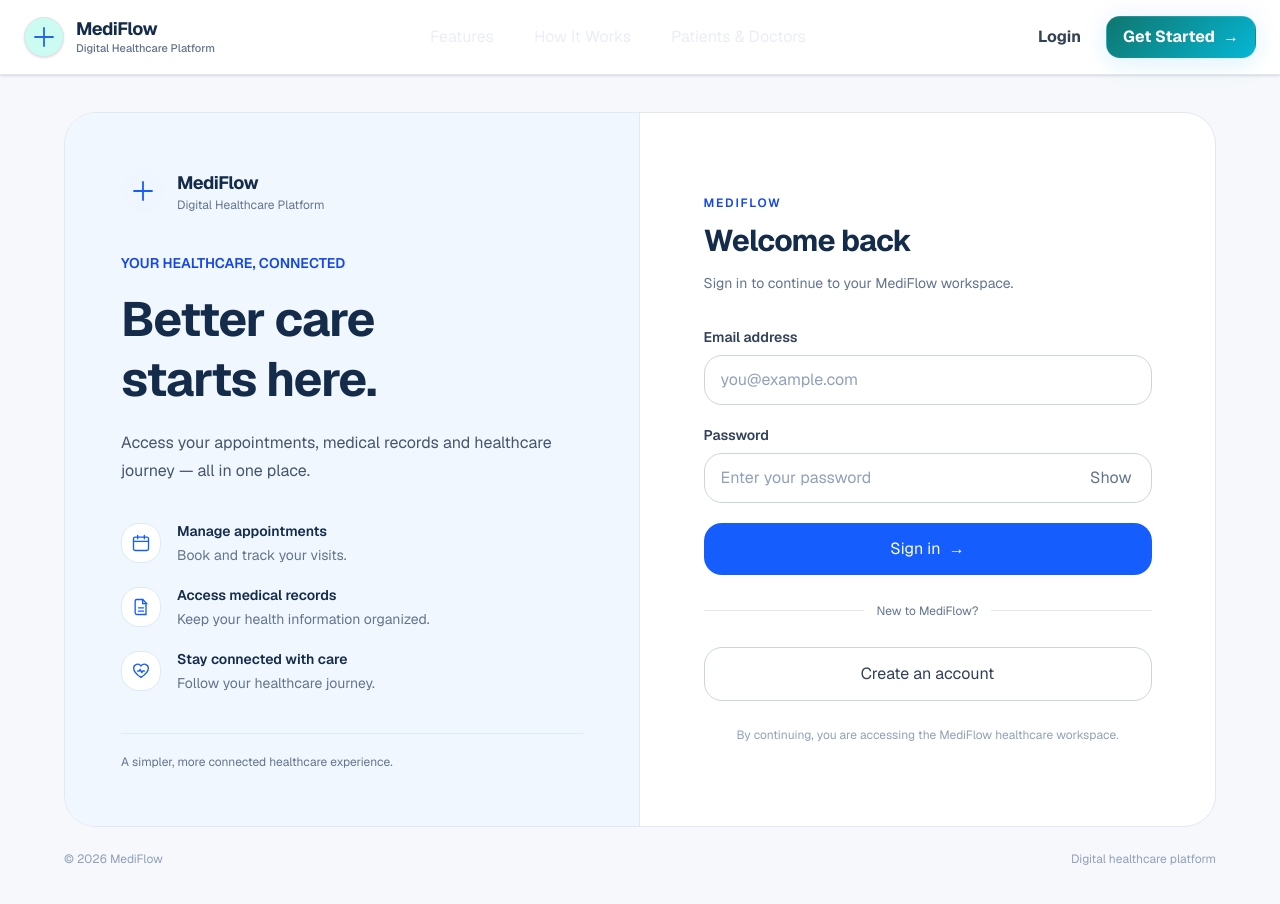
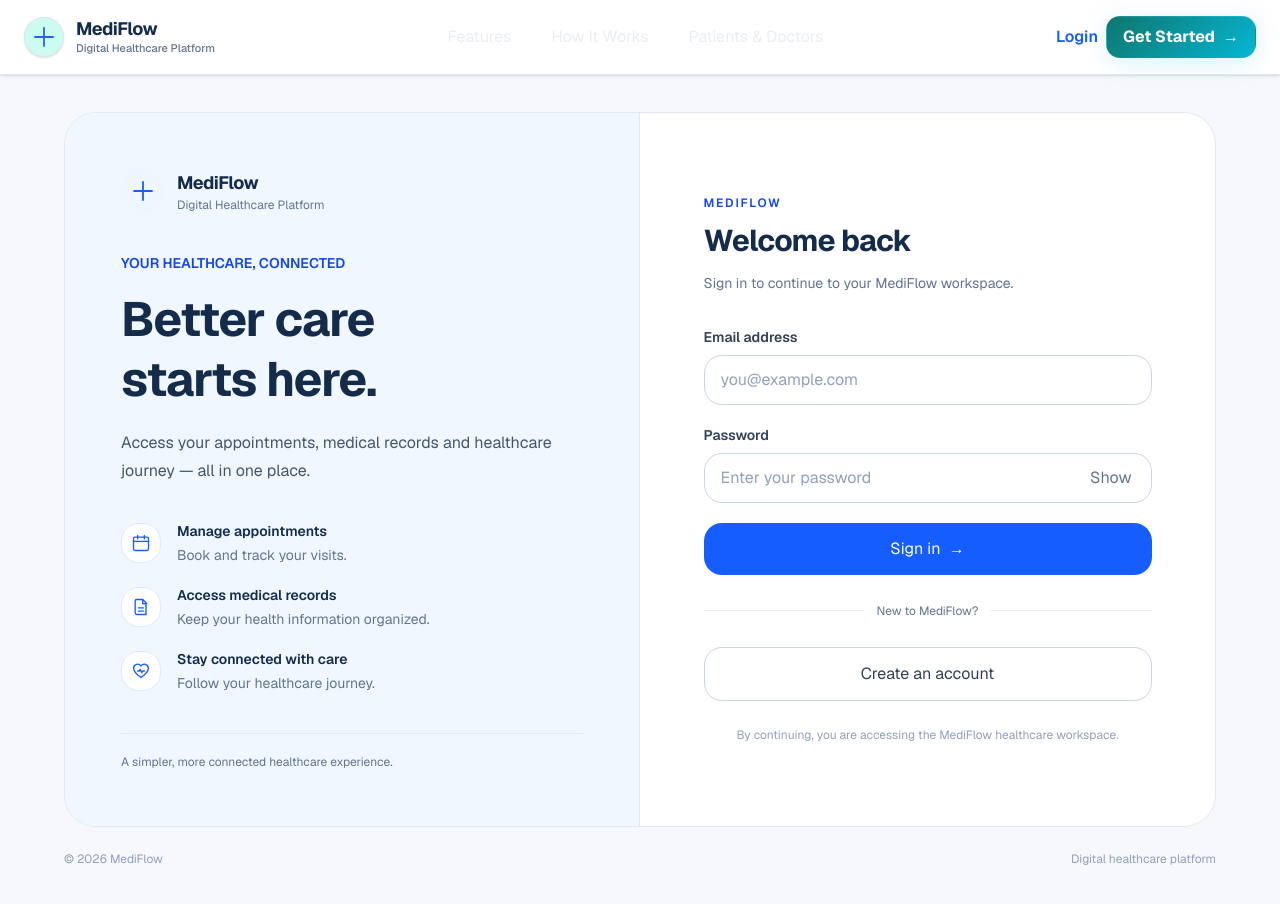
Before and after one commit to subhamd2507-dot/mediflow, a Next.js app: page /login in a window 1280 px wide. Shown: the top 904 px of the page. Built offline with nearby package versions, Linux system fonts and the light colour scheme; no server answers.

Commit message:
Nov 6, 2026, 10:57 AM

```diff
--- a/components/Navbar.tsx
+++ b/components/Navbar.tsx
@@ -361,7 +361,7 @@ useEffect(() => {
 
               <Link
   href="/login"
-  className="mf-btn mf-btn-ghost mediflow-nav-login hidden sm:inline-flex"
+
 >
   Login
 </Link>
```
